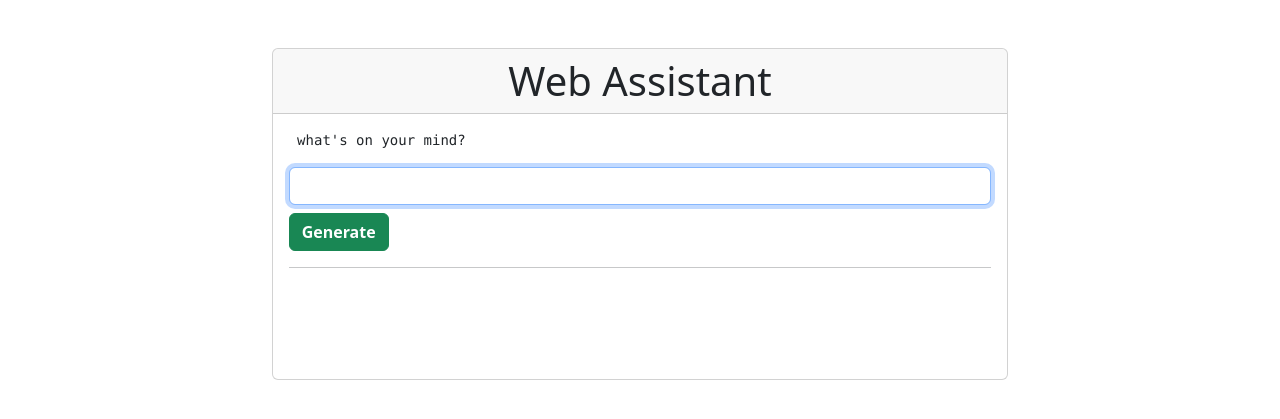
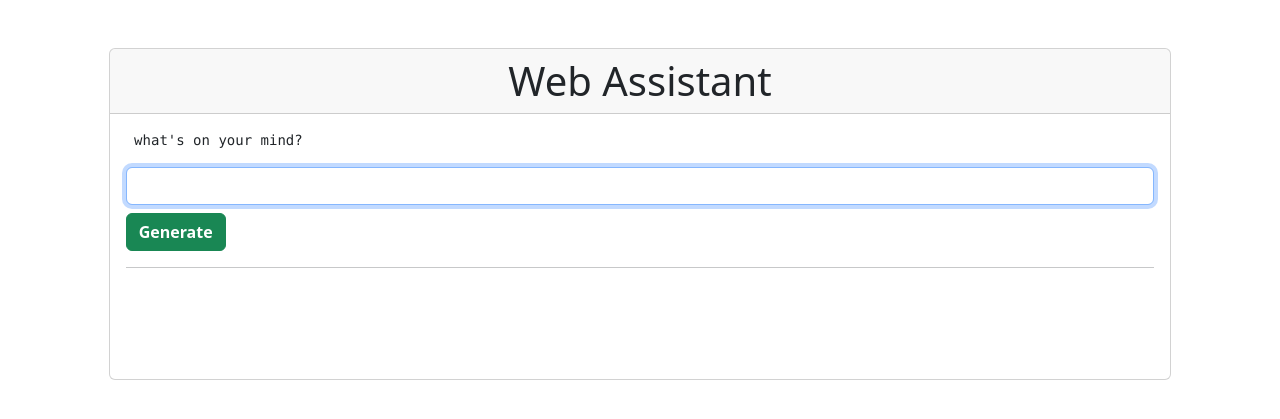
Before and after one commit to Shankar-1212/WebAssistant, a Django app: page /webassistant/home/ in a window 1280 px wide. Shown: the top 419 px of the page. Run offline with Django 4.2, Linux system fonts and the light colour scheme.

Commit message:
minor changes

```diff
--- a/Assistant/templates/Assistant/home.html
+++ b/Assistant/templates/Assistant/home.html
@@ -2,7 +2,7 @@
 {% block title %} Home {% endblock %}
 {% block content %}
 <div class="row justify-content-center my-4">
-    <div class="col-md-7 mt-4">
+    <div class="col-md-10 mt-4">
         <div class="card">
             <h1 class="card-header text-center">Web Assistant</h1>
             <div class="card-body">
--- a/WebAssistant/settings.py
+++ b/WebAssistant/settings.py
@@ -8,7 +8,8 @@ BASE_DIR = Path(__file__).resolve().parent.parent
 # See https://docs.djangoproject.com/en/4.1/howto/deployment/checklist/
 
 # SECURITY WARNING: keep the secret key used in production secret!
-SECRET_KEY='-----your secret key-----'
+SECRET_KEY = 'django-insecure-dldzq8%eho=&nwtjew_3c2_%nq0omwh%d%h*u=f*537*bbex!f'
+
 # SECURITY WARNING: don't run with debug turned on in production!
 DEBUG = True
 
--- a/requirements.txt
+++ b/requirements.txt
@@ -0,0 +1,2 @@
+django
+openai
```
